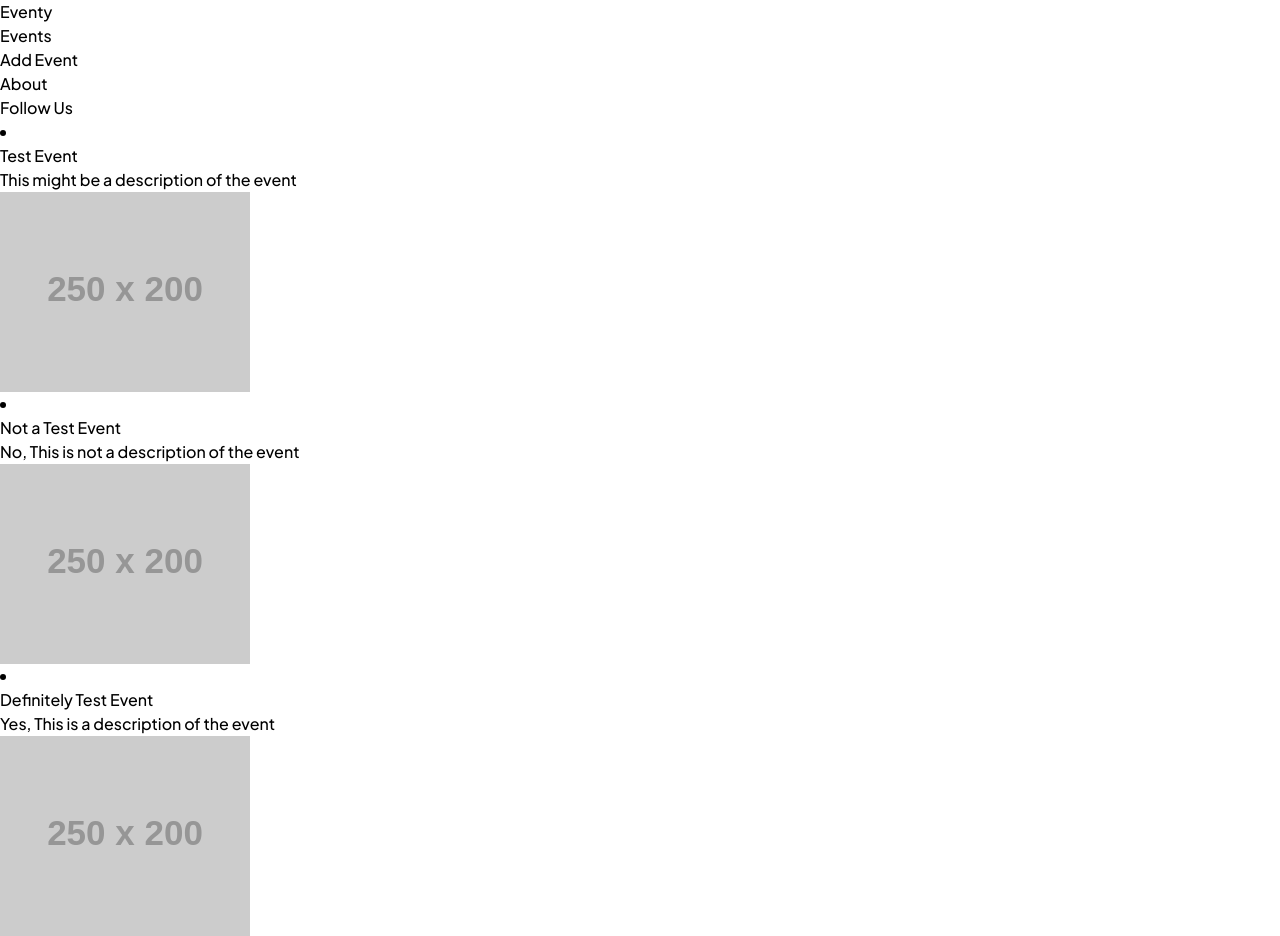
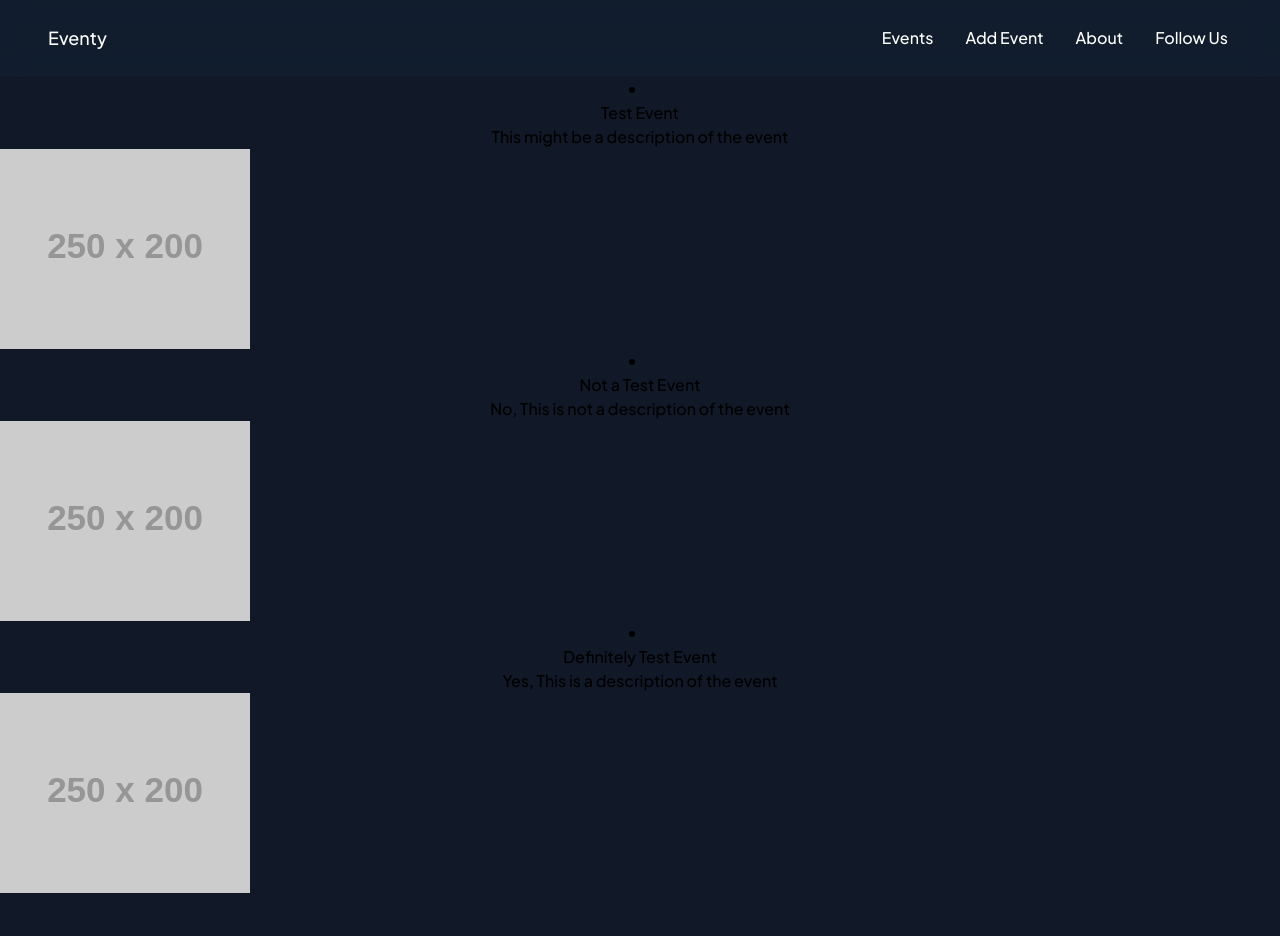
Before and after one commit to wralith/wreventra, a Next.js app: page / in a window 1280 px wide. After the commit the page ends 893 px from the top, so only its background shows below. Built offline with nearby package versions, Linux system fonts and the light colour scheme.

Commit message:
🎨 Add style to navigation bar

```diff
--- a/components/Layout/Layout.js
+++ b/components/Layout/Layout.js
@@ -6,7 +6,7 @@ function Layout(props) {
   return (
     <>
       <Navbar/>
-      <main>{loadGetInitialProps.children}</main>
+      <main>{props.children}</main>
     </>
   )
 }
--- a/components/Layout/Navbar.js
+++ b/components/Layout/Navbar.js
@@ -1,18 +1,31 @@
-import Link from 'next/link'
-import React from 'react'
+import Link from "next/link";
+import React from "react";
+import {GiHamburgerMenu} from 'react-icons/gi'
+
+// TODO : Hamburger menu with modal
 
 function Navbar() {
   return (
     <nav>
-    <h4 id='logo'>Eventy</h4>
-    <ul>
-      <li><Link href='/'>Events</Link></li>
-      <li><Link href='/'>Add Event</Link></li>
-      <li><Link href='/'>About</Link></li>
-      <li><Link href='/'>Follow Us</Link></li>
-    </ul>
+      <h3 id="logo">Eventy</h3>
+      <ul className="md:flex hidden flex-row items-center justify-end gap-6">
+        <li>
+          <Link href="/">Events</Link>
+        </li>
+        <li>
+          <Link href="/">Add Event</Link>
+        </li>
+        <li>
+          <Link href="/">About</Link>
+        </li>
+        <li>
+          <Link href="/">Follow Us</Link>
+        </li>
+      </ul>
+      <span className="md:hidden text-2xl items-center flex hover:text-red-500 transition-colors"><GiHamburgerMenu/></span>
+
     </nav>
-  )
+  );
 }
 
-export default Navbar
+export default Navbar;
--- a/package.json
+++ b/package.json
@@ -11,7 +11,8 @@
   "dependencies": {
     "next": "12.1.5",
     "react": "18.0.0",
-    "react-dom": "18.0.0"
+    "react-dom": "18.0.0",
+    "react-icons": "^4.3.1"
   },
   "devDependencies": {
     "autoprefixer": "^10.4.4",
--- a/pages/index.js
+++ b/pages/index.js
@@ -1,6 +1,6 @@
 import Link from "next/link"
 import EventList from "../components/Layout/events/EventList"
-import Navbar from "../components/Layout/Navbar"
+import Layout from "../components/Layout/Layout"
 
 const TEST_EVENTS = [
   {
@@ -25,10 +25,8 @@ const TEST_EVENTS = [
 
 export default function Home() {
   return (
-    <>
-      <Navbar/>
+      <Layout>
       <EventList events={TEST_EVENTS}/>
-
-    </>
+      </Layout>
   )
 }
--- a/styles/globals.css
+++ b/styles/globals.css
@@ -4,6 +4,9 @@
 @tailwind utilities;
 
 @layer base {
+  body {
+    @apply bg-gray-900 text-center;
+  }
   h1 {
     @apply text-2xl;
   }
@@ -13,4 +16,11 @@
   h3 {
     @apply text-lg;
   }
+  nav {
+    @apply sticky top-0 z-20 flex w-full flex-row justify-between border-b
+    border-slate-900/20 bg-cyan-900/10 py-6 px-12 text-white shadow-sm backdrop-blur-md;
+  }
+  nav a {
+    @apply  border-red-500 p-1 transition-all hover:border-b-4 hover:text-red-500;
+  }
 }
```
Also changed, not shown: 1 other file (tests, documents, lock files or other folders).
